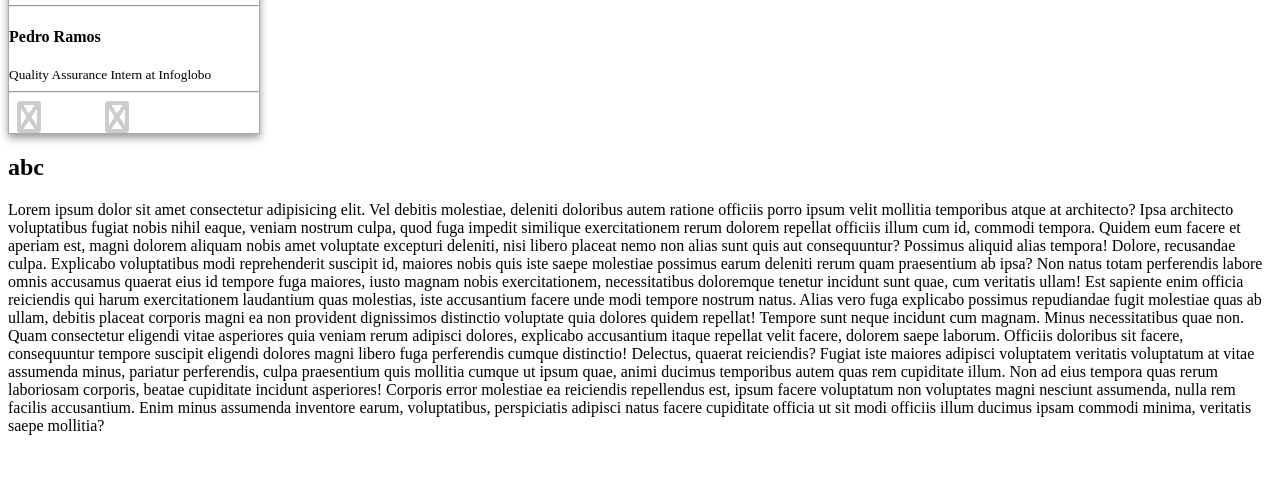
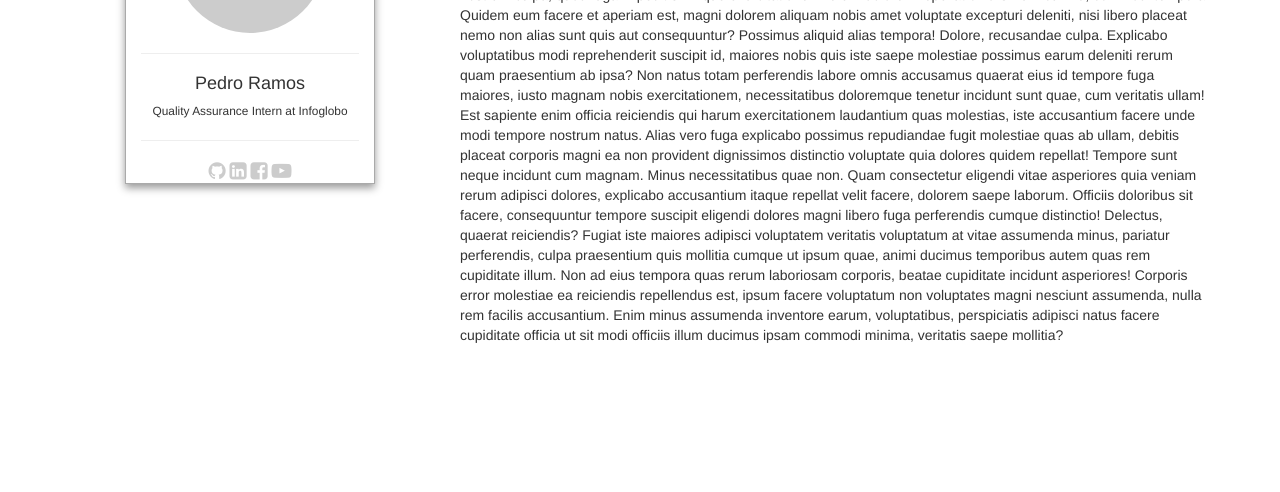
Before and after one commit to pedrorms/pedrorms.github.io, a plain HTML site: page index.html in a window 1280 px wide. Shown: the part 308-800 px from the top of the page. Drawn offline with Linux system fonts and the light colour scheme; placeholder pictures from the web are drawn by us; files whose address does not match are found by name.

Commit message:
Update index.html

```diff
--- a/index.html
+++ b/index.html
@@ -4,7 +4,8 @@
   <meta charset="UTF-8"/><meta name="viewport" content="width=device-width, initial-scale=1.0"/>
   <meta http-equiv="X-UA-Compatible" content="ie=edge"/>
   <title>Hey, I'm Pedro Ramos!</title>
-  <link rel="stylesheet" href="src/css/all.css"/>
+  <link rel="stylesheet" href="src/css/fontawesome-4.7.0.css"/>
+  <link rel="stylesheet" href="src/css/bootstrap-3.3.7.css"/>
   <link rel="stylesheet" href="src/css/index.css"/>
 </head> <!-- end head -->
 
```
